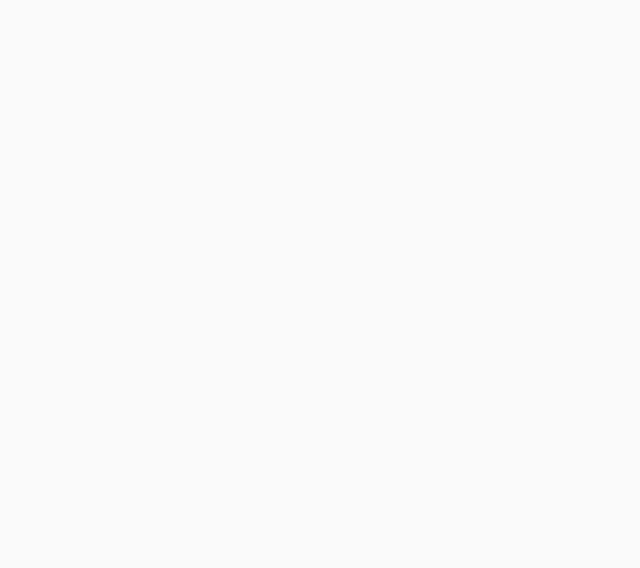
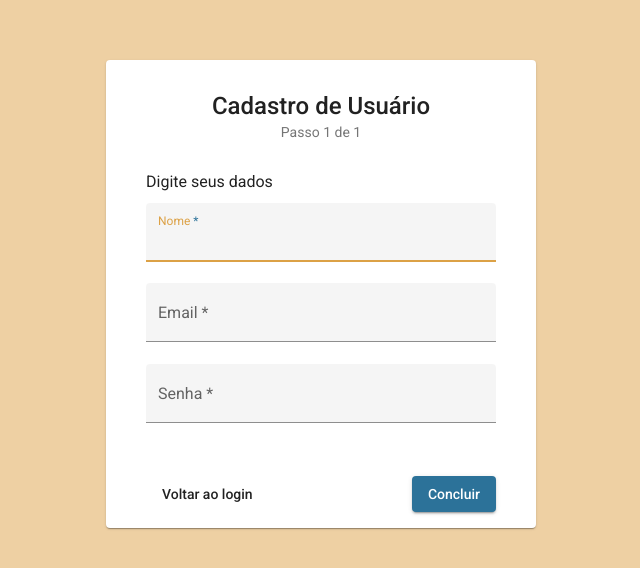
Before and after one commit to luizgadel/desafio-iatecam-frontend, an Angular app: page /signup in a window 1280 px wide. Before the commit this address led to /. Shown: the part 106-674 px from the top of the page, without its empty margins (319-959 px from the left). Built offline with nearby package versions, Linux system fonts and the light colour scheme.

Commit message:
feat: signup

```diff
--- a/src/app/app-routing.module.ts
+++ b/src/app/app-routing.module.ts
@@ -4,6 +4,7 @@ import { LoginComponent } from './features/login/login.component';
 import { HomeComponent } from './features/home/home.component';
 import { AuthGuard } from './_guard/auth.guard';
 import { LoginGuard } from './_guard/login.guard';
+import { SignupComponent } from './features/signup/signup.component';
 
 const routes: Routes = [
   {
@@ -14,6 +15,11 @@ const routes: Routes = [
   {
     path: 'login',
     component: LoginComponent,
+    canActivate: [LoginGuard]
+  },
+  {
+    path: 'signup',
+    component: SignupComponent,
     canActivate: [LoginGuard]
   },
   {
--- a/src/app/app.module.ts
+++ b/src/app/app.module.ts
@@ -8,6 +8,7 @@ import { AppRoutingModule } from './app-routing.module';
 import { AppComponent } from './app.component';
 import { LoginComponent } from './features/login/login.component';
 import { HomeComponent } from './features/home/home.component';
+import { SignupComponent } from './features/signup/signup.component';
 
 import { MatCardModule } from '@angular/material/card';
 import { MatButtonModule } from '@angular/material/button';
@@ -21,6 +22,7 @@ import { MatProgressSpinnerModule } from '@angular/material/progress-spinner';
     AppComponent,
     LoginComponent,
     HomeComponent,
+    SignupComponent,
   ],
   imports: [
     BrowserModule,
--- /dev/null
+++ b/src/app/features/signup/signup.component.html
@@ -0,0 +1,29 @@
+<mat-card>
+  <div mat-card-title>Cadastro de Usuário</div>
+  <div mat-card-subtitle>Passo 1 de 1</div>
+  <form (keydown.enter)="submit($event)" [formGroup]="form">
+    <mat-label>Digite seus dados</mat-label>
+    <mat-form-field appearance="fill">
+      <mat-label>Nome</mat-label>
+      <input matInput autofocus formControlName="name" />
+    </mat-form-field>
+    <mat-form-field appearance="fill">
+      <mat-label>Email</mat-label>
+      <input matInput placeholder="email@mail.com" formControlName="email" />
+    </mat-form-field>
+    <mat-form-field appearance="fill">
+      <mat-label>Senha</mat-label>
+      <input matInput placeholder="******" type="password" formControlName="password" />
+    </mat-form-field>
+    <div class="row">
+      <button mat-button type="button" [routerLink]="['', 'login']">
+        Voltar ao login
+      </button>
+      <button class="ml-auto" mat-raised-button color="accent" type="button" (click)="submit($event)"
+        [disabled]="isSubmitting">
+        Concluir
+        <mat-spinner [diameter]="18" *ngIf="isSubmitting"></mat-spinner>
+      </button>
+    </div>
+  </form>
+</mat-card>
--- /dev/null
+++ b/src/app/features/signup/signup.component.scss
@@ -0,0 +1,74 @@
+@use "sass:map";
+@import "../../../theme.scss";
+
+:host {
+  padding: 1rem;
+  width: 100vw;
+  min-height: 100vh;
+  display: flex;
+  align-items: center;
+  justify-content: center;
+
+  background-color: map.get($md-primary, 200);
+}
+
+mat-label {
+  display: block;
+  margin-bottom: 0.75rem;
+}
+
+form > * {
+  width: 100%;
+}
+
+.mat-card-title,
+.mat-card-subtitle {
+  text-align: center;
+}
+
+.mat-card-title {
+  margin-top: 1rem !important;
+}
+
+.mat-card-subtitle {
+  margin-bottom: 2rem;
+}
+
+mat-form-field {
+  mat-label {
+    display: inline;
+  }
+
+  ::ng-deep.mat-form-field-infix {
+    width: auto !important;
+  }
+}
+button {
+  width: auto !important;
+}
+
+.row {
+  display: flex;
+  gap: 1rem;
+}
+
+form {
+  display: flex;
+  flex-direction: column;
+  margin: 0 1.5rem;
+  width: 350px;
+}
+
+button {
+  margin-top: 2rem;
+
+  ::ng-deep.mat-button-wrapper {
+    display: flex;
+    gap: 0.5rem;
+    align-items: center;
+  }
+}
+
+.ml-auto {
+  margin-left: auto;
+}
--- /dev/null
+++ b/src/app/features/signup/signup.component.ts
@@ -0,0 +1,39 @@
+import { Component } from '@angular/core';
+import { FormControl, FormGroup, Validators } from '@angular/forms';
+
+@Component({
+  selector: 'app-signup',
+  templateUrl: './signup.component.html',
+  styleUrls: ['./signup.component.scss'],
+})
+export class SignupComponent {
+  form: FormGroup;
+  isSubmitting = false;
+
+  constructor() {
+    this.form = new FormGroup({
+      name: new FormControl('', [
+        Validators.required,
+        Validators.minLength(4),
+      ]),
+      email: new FormControl('', [
+        Validators.required,
+        Validators.minLength(4),
+        Validators.email,
+      ]),
+      password: new FormControl('', [
+        Validators.required,
+        Validators.minLength(8),
+      ]),
+    });
+  }
+
+  submit(event: any) {
+    this.form.markAllAsTouched();
+    // TODO: Send data to back-end.
+    this.isSubmitting = true;
+    setTimeout(() => {
+      this.isSubmitting = false;
+    }, 1000);
+  }
+}
```
